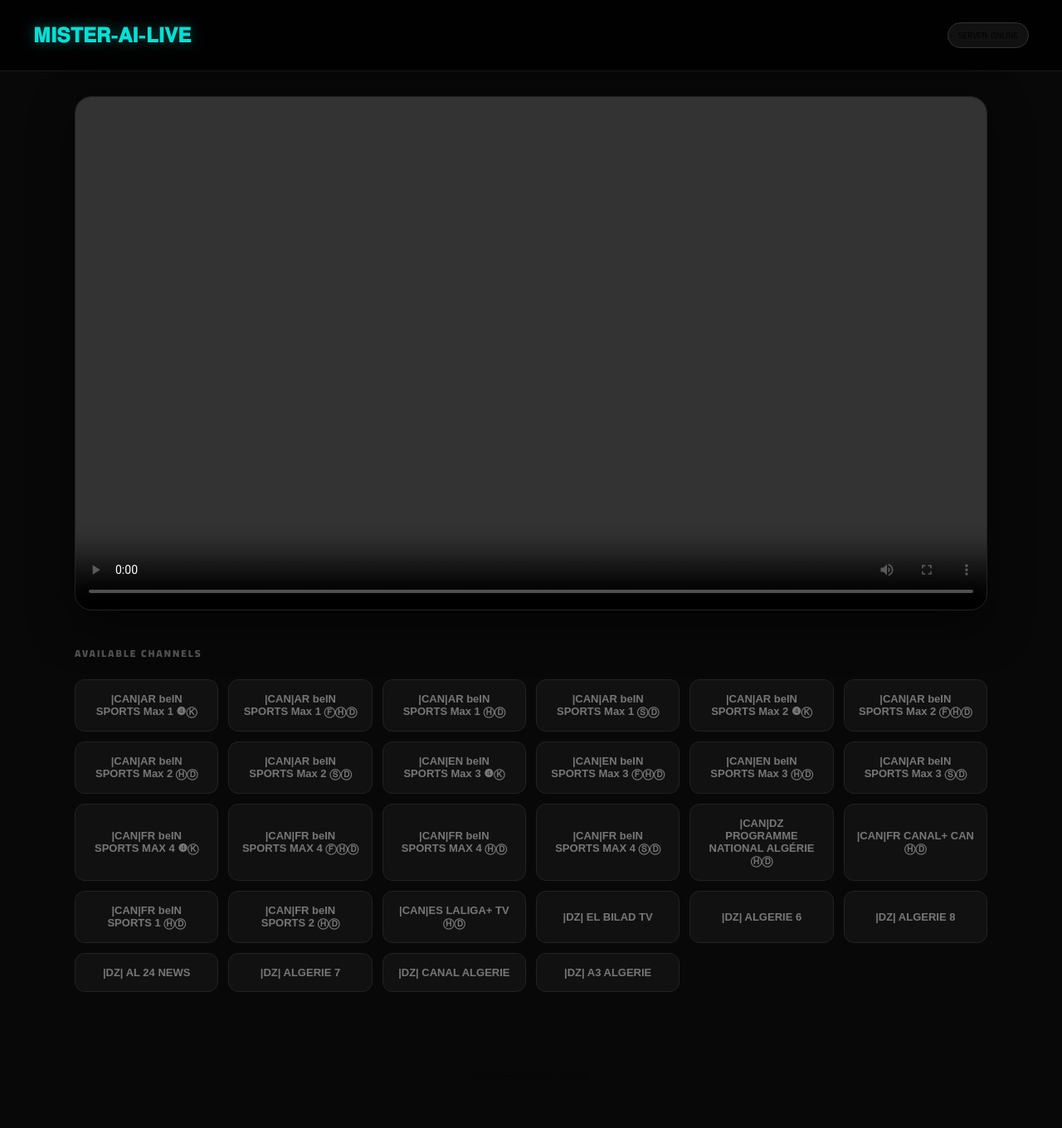
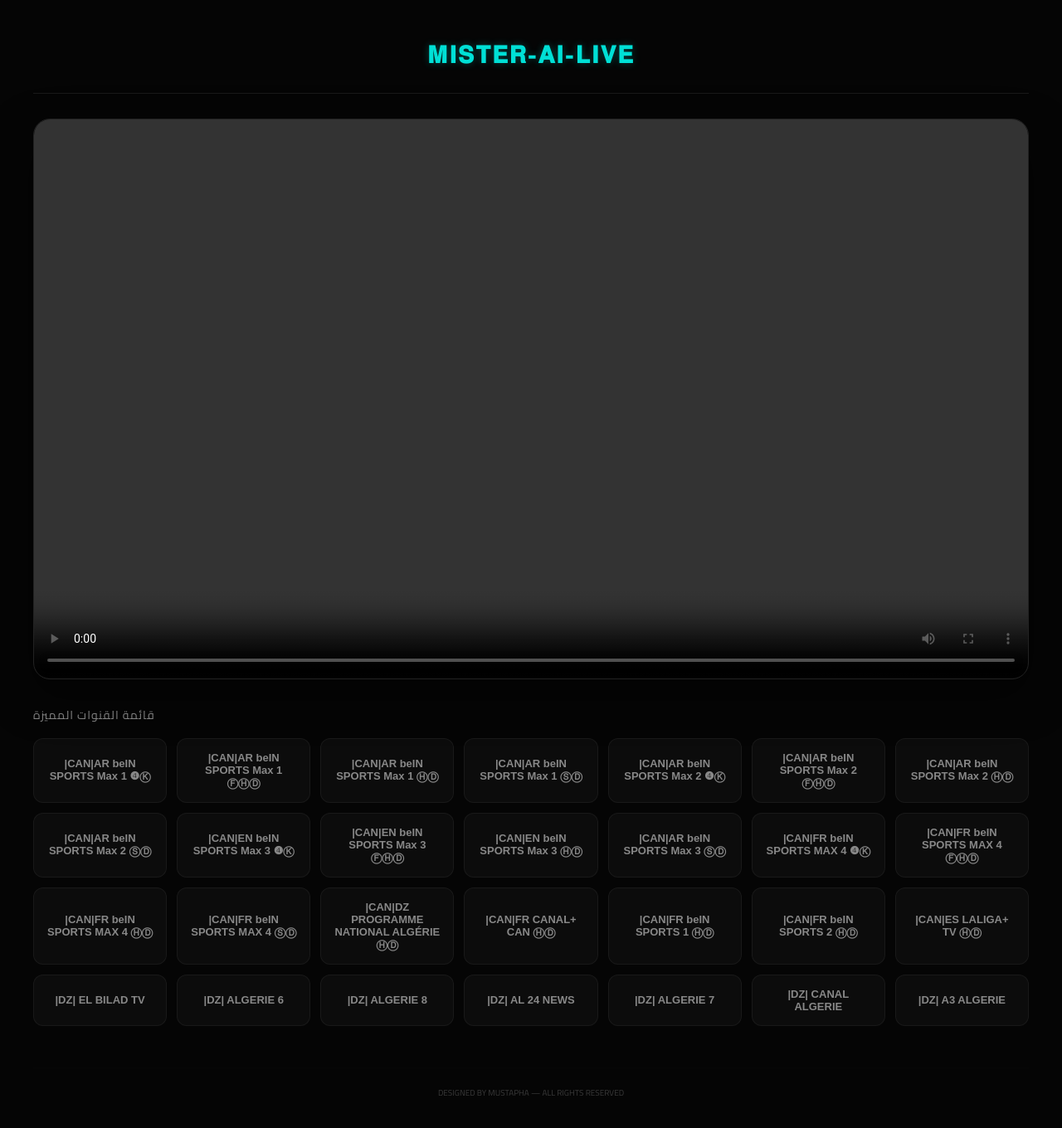
Before and after one commit to MisterAI09/mister-ai-LIVE, a Next.js app: page / in a window 1280 px wide. Shown: the top 1360 px of the page at 83% size. Built offline with nearby package versions, Linux system fonts and the light colour scheme.

Commit message:
Update index.js

```diff
--- a/pages/index.js
+++ b/pages/index.js
@@ -7,7 +7,7 @@
   const [active, setActive] = useState(null);
   const [muted, setMuted] = useState(false);
 
-  // روابطك الأصلية 100% كما هي في ملفك index.js
+  // القنوات الأصلية كما هي في ملفك index.js وبدون أي تغيير في الروابط
   const channels = [
     { id: "1", title: "|CAN|AR beIN SPORTS Max 1 ❹Ⓚ", url: "http://fr.ottv.pro/live/4476647188407159/4476647188407159/432904.m3u8" },
     { id: "2", title: "|CAN|AR beIN SPORTS Max 1 ⒻⒽⒹ", url: "http://fr.ottv.pro/live/4476647188407159/4476647188407159/432903.m3u8" },
@@ -39,18 +39,12 @@
     { id: "28", title: "|DZ| A3 ALGERIE", url: "http://fr.ottv.pro/live/4476647188407159/4476647188407159/1675.m3u8" }
   ];
 
-  // Logic التشغيل الأصلي الخاص بك بدون أي تعديل
-  useEffect(() => {
-    const s = document.createElement("script");
-    s.src = "https://cdn.jsdelivr.net/npm/hls.js@latest";
-    s.async = true;
-    document.body.appendChild(s);
-  }, []);
-
+  // دالة تشغيل الفيديو الأصلية التي جعلتها أنت تعمل
   function playChannel(ch) {
     setActive(ch.id);
     const video = videoRef.current;
     if (!video) return;
+
     if (video.canPlayType("application/vnd.apple.mpegurl")) {
       video.src = ch.url;
       video.play();
@@ -64,54 +58,57 @@
     }
   }
 
+  useEffect(() => {
+    const s = document.createElement("script");
+    s.src = "https://cdn.jsdelivr.net/npm/hls.js@latest";
+    s.async = true;
+    document.body.appendChild(s);
+  }, []);
+
   return (
-    <div className="min-h-screen bg-[#080808] text-white font-sans">
+    <div className="container">
       <Head>
-        <title>MISTER-AI LIVE — PREMIUM UI</title>
+        <title>𝐌𝐈𝐒𝐓𝐄𝐑-𝐀𝐈-𝐋𝐈𝐕𝐄 | Premium</title>
         <link href="https://fonts.googleapis.com/css2?family=Cairo:wght@400;700;900&display=swap" rel="stylesheet" />
         <style>{`
-          body { margin: 0; font-family: 'Cairo', sans-serif; background: #080808; }
-          .header { background: rgba(0,0,0,0.8); backdrop-filter: blur(10px); padding: 20px 40px; border-bottom: 1px solid #1a1a1a; display: flex; justify-content: space-between; align-items: center; }
-          .logo { font-size: 24px; font-weight: 900; color: #00e0d6; text-shadow: 0 0 15px rgba(0,224,214,0.4); }
+          :root { --accent: #00e0d6; --bg: #050505; }
+          body { margin: 0; background: var(--bg); color: white; font-family: 'Cairo', sans-serif; }
+          .container { max-width: 1200px; margin: 0 auto; padding: 20px; text-align: center; }
 
-          .main-container { max-width: 1100px; margin: 30px auto; padding: 0 20px; }
+          .header { padding: 20px 0; border-bottom: 1px solid #1a1a1a; margin-bottom: 30px; }
+          .logo { font-size: 28px; font-weight: 900; color: var(--accent); text-shadow: 0 0 10px rgba(0,224,214,0.3); letter-spacing: 2px; }
 
-          .player-wrapper {
-            background: #000; border-radius: 20px; overflow: hidden;
-            border: 1px solid #222; box-shadow: 0 20px 50px rgba(0,0,0,0.5);
-            position: relative;
+          .player-section {
+            background: #000; border: 1px solid #222; border-radius: 20px;
+            overflow: hidden; box-shadow: 0 20px 50px rgba(0,0,0,0.5);
+            margin-bottom: 30px; position: relative;
           }
           video { width: 100%; aspect-ratio: 16/9; display: block; }
 
-          .grid-container { margin-top: 40px; }
-          .section-label { color: #555; font-size: 12px; font-weight: 900; text-transform: uppercase; letter-spacing: 2px; margin-bottom: 20px; display: block; }
-
+          .grid-title { text-align: left; font-size: 14px; opacity: 0.5; text-transform: uppercase; margin-bottom: 15px; letter-spacing: 1px; }
           .channels-grid { display: grid; grid-template-columns: repeat(auto-fill, minmax(160px, 1fr)); gap: 12px; }
 
           .channel-btn {
-            background: #111; border: 1px solid #222; color: #777; padding: 15px;
-            border-radius: 12px; cursor: pointer; transition: 0.3s cubic-bezier(0.4, 0, 0.2, 1);
-            font-weight: bold; font-size: 13px; text-align: center;
+            background: rgba(255,255,255,0.03); border: 1px solid rgba(255,255,255,0.05);
+            color: #888; padding: 15px; border-radius: 12px; cursor: pointer;
+            transition: 0.3s; font-weight: bold; font-size: 13px;
           }
-          .channel-btn:hover { background: #1a1a1a; border-color: #00e0d6; color: #fff; transform: translateY(-3px); }
-          .channel-btn.active { background: #00e0d6; color: #000; border-color: #00e0d6; box-shadow: 0 0 20px rgba(0,224,214,0.3); }
+          .channel-btn:hover { background: rgba(255,255,255,0.08); border-color: var(--accent); color: white; transform: translateY(-3px); }
+          .channel-btn.active { background: var(--accent); color: black; border-color: var(--accent); box-shadow: 0 0 15px var(--accent); }
 
-          .footer { padding: 40px; text-align: center; opacity: 0.2; font-size: 10px; border-top: 1px solid #111; margin-top: 50px; }
+          .footer { margin-top: 50px; padding: 20px; opacity: 0.2; font-size: 10px; border-top: 1px solid #111; }
         `}</style>
       </Head>
 
       <div className="header">
         <div className="logo">𝐌𝐈𝐒𝐓𝐄𝐑-𝐀𝐈-𝐋𝐈𝐕𝐄</div>
-        <div style={{ fontSize: '10px', background: '#111', padding: '5px 12px', borderRadius: '20px', border: '1px solid #333' }}>SERVER: ONLINE</div>
       </div>
 
-      <div className="main-container">
-        <div className="player-wrapper">
+      <div className="player-section">
         <video ref={videoRef} controls autoPlay />
       </div>
 
-        <div className="grid-container">
-          <span className="section-label">Available Channels</span>
+      <div className="grid-title">قائمة القنوات المميزة</div>
       <div className="channels-grid">
         {channels.map((ch) => (
           <button
@@ -123,12 +120,8 @@
           </button>
         ))}
       </div>
-        </div>
-      </div>
 
-      <div className="footer">
-        MUSTAPHA PRESETS — © 2026
-      </div>
+      <div className="footer">DESIGNED BY MUSTAPHA — ALL RIGHTS RESERVED</div>
     </div>
   );
 }
```
Lines whose indentation alone changed are shown as unchanged.
